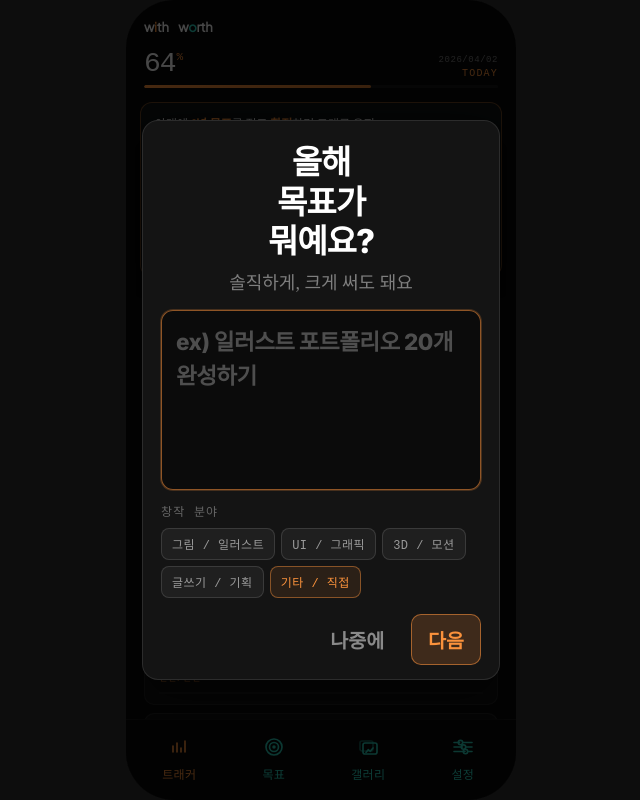
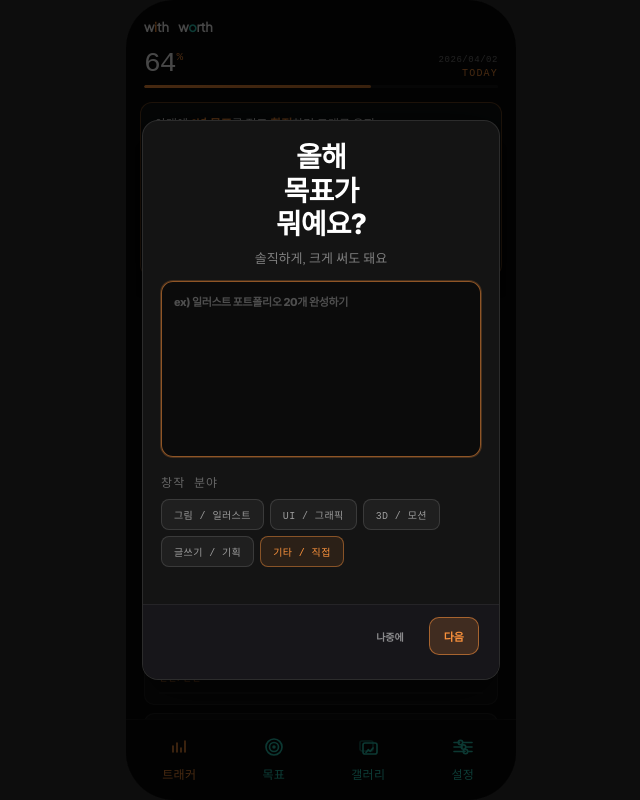
Before and after one commit to ghostrenme-max/DrawingPlanner, a React (Vite) app: page / in a window 1280 px wide. Shown: the whole page, without its empty margins (319-959 px from the left). Built offline with nearby package versions, Linux system fonts and the light colour scheme; a web font is replaced by a local one.

Commit message:
알파버전 ver .03

```diff
--- /dev/null
+++ b/capacitor.config.json
@@ -0,0 +1,5 @@
+{
+  "appId": "com.withworth.app",
+  "appName": "withworth",
+  "webDir": "dist"
+}
--- a/package.json
+++ b/package.json
@@ -10,6 +10,9 @@
     "preview": "vite preview"
   },
   "dependencies": {
+    "@capacitor/android": "^8.3.0",
+    "@capacitor/cli": "^8.3.0",
+    "@capacitor/core": "^8.3.0",
     "@fontsource/dm-mono": "^5.2.7",
     "@fontsource/inter": "^5.2.8",
     "@fontsource/plus-jakarta-sans": "^5.2.8",
--- a/src/GoalScreen.css
+++ b/src/GoalScreen.css
@@ -256,6 +256,7 @@
   font-size: 14px;
   color: rgba(255, 255, 255, 0.32);
   line-height: 1.5;
+  white-space: pre-line;
 }
 
 .goal-text-num {
@@ -720,6 +721,7 @@
   box-sizing: border-box;
   transform: none;
   z-index: 0;
+  overflow: hidden;
 }
 
 .goal-mbar-fill--cascade-idle {
@@ -757,16 +759,17 @@
   }
 }
 
-.goal-mbar-pct {
+/* 채움 상단 — 막대와 함께 상승. 15% 미만 월은 라벨 비렌더, 이상은 채움 overflow로 높이 맞춰질 때까지 잘림 */
+.goal-mbar-fill .goal-mbar-pct {
   position: absolute;
-  bottom: 3px;
   left: 0;
   right: 0;
+  top: 3px;
   text-align: center;
   font-family: 'DM Mono', monospace;
-  font-size: 7px;
-  font-weight: 500;
-  color: rgba(255, 255, 255, 0.4);
+  font-size: 8px;
+  font-weight: 600;
+  color: #0a0a0a;
   line-height: 1;
   pointer-events: none;
   z-index: 1;
--- a/src/GoalScreen.jsx
+++ b/src/GoalScreen.jsx
@@ -21,6 +21,9 @@ import './GoalScreen.css'
 const GOAL_HEADER_BAR_MS = 980
 
 const GOAL_PROGRESS_PERCENT = 33
+
+/** 월 막대 % 라벨: 저장 진행률이 이 값 미만이면 비렌더(애니 중엔 채움 overflow로 잘림 해제와 맞춤) */
+const GOAL_MBAR_PCT_SHOW_MIN = 15
 
 /** 12개월 막대 연쇄: 진행률별 duration (100%→600ms …) */
 function getBarDurationMs(progress) {
@@ -614,9 +617,12 @@ export default function GoalScreen({
                         ['--cascade-duration']: `${barMs}ms`,
                         ['--cascade-delay']: `${cascadeDelay}ms`,
                       }}
-                    />
+                    >
+                      {pctLive >= GOAL_MBAR_PCT_SHOW_MIN ? (
+                        <span className="goal-mbar-pct">{pctLive}%</span>
+                      ) : null}
+                    </div>
                   ) : null}
-                  {pctLive > 0 ? <span className="goal-mbar-pct">{pctLive}%</span> : null}
                 </div>
                 <span className="goal-mbar-lbl">
                   {t.common.monthSuffix ? `${m}${t.common.monthSuffix}` : `${m}`}
--- a/src/OnboardingScreen.css
+++ b/src/OnboardingScreen.css
@@ -3,10 +3,11 @@
   inset: 0;
   z-index: 600;
   display: flex;
-  align-items: center;
+  align-items: stretch;
   justify-content: center;
-  padding: 20px 16px;
+  padding: max(12px, env(safe-area-inset-top, 0px)) 16px max(12px, env(safe-area-inset-bottom, 0px));
   box-sizing: border-box;
+  min-height: 0;
   background: rgba(0, 0, 0, 0.72);
   -webkit-tap-highlight-color: transparent;
   animation: ob-fade-in 240ms ease-out forwards;
@@ -22,30 +23,92 @@
 }
 
 .ob-dialog {
+  align-self: center;
   width: 100%;
   max-width: 400px;
-  max-height: min(88vh, 560px);
+  height: min(
+    calc(100dvh - 24px - env(safe-area-inset-top, 0px) - env(safe-area-inset-bottom, 0px)),
+    560px
+  );
+  max-height: min(
+    calc(100dvh - 24px - env(safe-area-inset-top, 0px) - env(safe-area-inset-bottom, 0px)),
+    560px
+  );
   display: flex;
   flex-direction: column;
-  padding: 22px 18px 16px;
+  padding: 0;
   border-radius: 16px;
   background: #141414;
   border: 1px solid rgba(255, 255, 255, 0.1);
   box-shadow: 0 20px 48px rgba(0, 0, 0, 0.55);
   box-sizing: border-box;
   min-height: 0;
+  overflow: hidden;
 }
 
 .ob-dialog--step2 {
-  max-height: min(92vh, 680px);
+  max-height: min(
+    calc(100dvh - 24px - env(safe-area-inset-top, 0px) - env(safe-area-inset-bottom, 0px)),
+    680px
+  );
+  height: min(
+    calc(100dvh - 24px - env(safe-area-inset-top, 0px) - env(safe-area-inset-bottom, 0px)),
+    680px
+  );
   position: relative;
+}
+
+.ob-dialog-scroll {
+  flex: 1;
+  min-height: 0;
+  overflow-x: hidden;
+  overflow-y: auto;
+  padding: 20px 18px 16px;
+  -webkit-overflow-scrolling: touch;
+  box-sizing: border-box;
+}
+
+.ob-dialog-scroll--step2 .ob-month-scroll {
+  flex: none;
+  min-height: 0;
+  overflow: visible;
+  margin: 0 -4px 0 0;
+  padding-right: 4px;
+}
+
+.ob-actions--footer {
+  flex-shrink: 0;
+  display: flex;
+  flex-wrap: wrap;
+  align-items: center;
+  justify-content: flex-end;
+  gap: 10px;
+  padding: 12px 20px calc(24px + env(safe-area-inset-bottom, 0px));
+  background: #17161a;
+  border-top: 1px solid rgba(255, 255, 255, 0.06);
+  box-sizing: border-box;
+}
+
+.ob-actions--footer.ob-actions--step2 {
+  flex-direction: column;
+  justify-content: flex-start;
+  align-items: stretch;
+  gap: 8px;
+}
+
+.ob-actions--footer.ob-actions--step2 .ob-start-btn {
+  margin: 0;
+}
+
+.ob-actions--footer.ob-actions--step2 .ob-skip-detail {
+  margin: 0;
 }
 
 .ob-title {
   margin: 0 0 8px;
   font-family: 'Inter', system-ui, sans-serif;
   font-weight: 800;
-  font-size: 33px;
+  font-size: clamp(20px, 5vw, 28px);
   letter-spacing: -0.03em;
   color: #ffffff;
   line-height: 1.2;
@@ -53,8 +116,8 @@
 }
 
 .ob-lead {
-  margin: 0 0 14px;
-  font-size: 18px;
+  margin: 0 0 12px;
+  font-size: 13px;
   line-height: 1.45;
   font-weight: 500;
   color: rgba(255, 255, 255, 0.45);
@@ -62,19 +125,18 @@
 }
 
 .ob-textarea {
-  flex: 1;
-  min-height: 180px;
-  max-height: 300px;
+  min-height: 120px;
+  max-height: 220px;
   width: 100%;
   margin: 0 0 12px;
-  padding: 14px 14px;
+  padding: 12px 12px;
   box-sizing: border-box;
   border-radius: 12px;
   border: 1px solid rgba(255, 255, 255, 0.12);
   background: rgba(0, 0, 0, 0.45);
   color: #ffffff;
   font-family: 'Inter', 'Malgun Gothic', 'Apple SD Gothic Neo', sans-serif;
-  font-size: 27px;
+  font-size: clamp(15px, 4.2vw, 20px);
   font-weight: 700;
   line-height: 1.5;
   letter-spacing: -0.02em;
@@ -84,7 +146,7 @@
 .ob-textarea::placeholder {
   color: rgba(255, 255, 255, 0.28);
   font-weight: 600;
-  font-size: 22.5px;
+  font-size: 11px;
 }
 
 .ob-textarea:focus {
@@ -106,18 +168,18 @@
   display: flex;
   flex-wrap: wrap;
   gap: 6px;
-  margin-bottom: 16px;
+  margin-bottom: 4px;
 }
 
 .ob-field-chip {
   margin: 0;
-  padding: 6px 10px;
+  padding: 7px 12px;
   border-radius: 8px;
   border: 1px solid rgba(255, 255, 255, 0.12);
   background: rgba(255, 255, 255, 0.05);
   color: rgba(255, 255, 255, 0.55);
   font-family: 'DM Mono', monospace;
-  font-size: 12px;
+  font-size: 10px;
   font-weight: 500;
   letter-spacing: 0.04em;
   cursor: pointer;
@@ -144,9 +206,9 @@
 
 .ob-btn {
   font-family: 'Inter', system-ui, sans-serif;
-  font-size: 19.5px;
+  font-size: 11px;
   font-weight: 600;
-  padding: 10px 16px;
+  padding: 10px 14px;
   border-radius: 10px;
   border: 1px solid rgba(255, 255, 255, 0.14);
   background: rgba(255, 255, 255, 0.06);
@@ -159,6 +221,7 @@
   border-color: transparent;
   background: transparent;
   color: rgba(255, 255, 255, 0.5);
+  font-size: 10px;
 }
 
 .ob-btn--primary {
@@ -682,18 +745,35 @@
   line-height: 1.4;
 }
 
-/* 영어·일본어: 긴 문장·단어로 인한 오버플로 완화 (한국어는 기존 타이포 유지) */
+/* 영어·일본어: 긴 문장·단어로 인한 오버플로 완화 */
 .ob-dialog--i18n {
-  padding: 18px 14px 14px;
-  max-height: min(90vh, 600px);
+  max-height: min(
+    calc(100dvh - 24px - env(safe-area-inset-top, 0px) - env(safe-area-inset-bottom, 0px)),
+    600px
+  );
+  height: min(
+    calc(100dvh - 24px - env(safe-area-inset-top, 0px) - env(safe-area-inset-bottom, 0px)),
+    600px
+  );
 }
 
 .ob-dialog--i18n.ob-dialog--step2 {
-  max-height: min(92vh, 720px);
+  max-height: min(
+    calc(100dvh - 24px - env(safe-area-inset-top, 0px) - env(safe-area-inset-bottom, 0px)),
+    720px
+  );
+  height: min(
+    calc(100dvh - 24px - env(safe-area-inset-top, 0px) - env(safe-area-inset-bottom, 0px)),
+    720px
+  );
+}
+
+.ob-dialog--i18n .ob-dialog-scroll {
+  padding: 20px 14px 16px;
 }
 
 .ob-dialog--i18n .ob-title {
-  font-size: clamp(20px, 5.4vw, 26px);
+  font-size: clamp(20px, 5vw, 28px);
   line-height: 1.2;
   margin: 0 0 6px;
   word-break: break-word;
@@ -702,7 +782,7 @@
 }
 
 .ob-dialog--i18n .ob-lead {
-  font-size: 15px;
+  font-size: 13px;
   line-height: 1.4;
   margin: 0 0 10px;
   word-break: break-word;
@@ -710,17 +790,17 @@
 }
 
 .ob-dialog--i18n .ob-textarea {
-  font-size: 17px;
+  font-size: clamp(14px, 3.8vw, 17px);
   font-weight: 650;
   line-height: 1.45;
-  min-height: 120px;
-  max-height: 200px;
+  min-height: 100px;
+  max-height: 180px;
   margin: 0 0 10px;
   padding: 12px 12px;
 }
 
 .ob-dialog--i18n .ob-textarea::placeholder {
-  font-size: 13px;
+  font-size: 11px;
   font-weight: 600;
 }
 
@@ -731,22 +811,31 @@
 
 .ob-dialog--i18n .ob-field-chips {
   gap: 5px;
-  margin-bottom: 12px;
+  margin-bottom: 4px;
 }
 
 .ob-dialog--i18n .ob-field-chip {
-  font-size: 10.5px;
-  padding: 5px 8px;
+  font-size: 10px;
+  padding: 7px 12px;
   letter-spacing: 0.02em;
 }
 
-.ob-dialog--i18n .ob-actions {
+.ob-dialog--i18n .ob-actions--footer {
+  padding-left: 14px;
+  padding-right: 14px;
+}
+
+.ob-dialog--i18n .ob-actions--footer:not(.ob-actions--step2) {
   gap: 8px;
 }
 
 .ob-dialog--i18n .ob-btn {
-  font-size: 15px;
-  padding: 8px 12px;
+  font-size: 11px;
+  padding: 10px 12px;
+}
+
+.ob-dialog--i18n .ob-btn--ghost {
+  font-size: 10px;
 }
 
 .ob-dialog--i18n .ob-confirm-box {
--- a/src/OnboardingScreen.jsx
+++ b/src/OnboardingScreen.jsx
@@ -108,12 +108,12 @@ export default function OnboardingScreen({
         aria-labelledby="ob-title"
         onClick={(e) => e.stopPropagation()}
       >
+        {step === 1 ? (
+          <>
+            <div className="ob-dialog-scroll">
               <h1 id="ob-title" className="ob-title" style={{ whiteSpace: 'pre-line' }}>
                 {t.onboarding.title}
               </h1>
-
-        {step === 1 ? (
-          <>
               <p className="ob-lead" style={{ whiteSpace: 'pre-line' }}>
                 {t.onboarding.subtitle}
               </p>
@@ -123,7 +123,7 @@ export default function OnboardingScreen({
                 value={goalText}
                 onChange={(e) => setGoalText(e.target.value)}
                 placeholder={t.onboarding.placeholder}
-              rows={6}
+                rows={5}
                 aria-label={t.onboarding.goalInputAria}
               />
               <p className="ob-field-label">{t.onboarding.fieldLabel}</p>
@@ -147,7 +147,8 @@ export default function OnboardingScreen({
                   )
                 })}
               </div>
-            <div className="ob-actions">
+            </div>
+            <div className="ob-actions ob-actions--footer">
               <button type="button" className="ob-btn ob-btn--ghost" onClick={() => onDismiss?.()}>
                 {t.onboarding.later}
               </button>
@@ -158,6 +159,10 @@ export default function OnboardingScreen({
           </>
         ) : (
           <>
+            <div className="ob-dialog-scroll ob-dialog-scroll--step2">
+              <h1 id="ob-title" className="ob-title" style={{ whiteSpace: 'pre-line' }}>
+                {t.onboarding.title}
+              </h1>
             <div className="ob-confirm-box">
               <p className="ob-confirm-label">{t.onboarding.yearGoalBox}</p>
               <p className="ob-confirm-text">{goalText.trim() || '—'}</p>
@@ -221,12 +226,15 @@ export default function OnboardingScreen({
                 )
               })}
             </div>
+            </div>
+            <div className="ob-actions ob-actions--footer ob-actions--step2">
               <button type="button" className="ob-start-btn" onClick={handleStart}>
                 {t.onboarding.startBtn}
               </button>
               <button type="button" className="ob-skip-detail" onClick={handleSkipDetail}>
                 {t.onboarding.skipBtn}
               </button>
+            </div>
 
             {showEditModal ? (
               <div
--- a/src/locales/en.js
+++ b/src/locales/en.js
@@ -84,7 +84,7 @@ export const en = {
     scopeDayMonth: 'Day · month',
     scopeYear: 'Year',
     unset: 'No goal set',
-    hintYearFromSettings: 'Enter this horizon’s goal in Settings → GOALS · YEAR.',
+    hintYearFromSettings: 'Settings → GOALS · YEAR\nEnter this horizon’s goal.',
     periodToolbarYear: '{label} · {n}yr',
     periodToolbarDm: '{label} view',
     monthGoalTitle: 'Month {n} goal',
--- a/src/locales/ja.js
+++ b/src/locales/ja.js
@@ -84,7 +84,7 @@ export const ja = {
     scopeDayMonth: '日 · 月',
     scopeYear: '年',
     unset: '目標未設定',
-    hintYearFromSettings: '設定の GOALS · YEAR でこの期間の目標を入力してください。',
+    hintYearFromSettings: '設定の GOALS · YEAR\nでこの期間の目標を入力してください。',
     periodToolbarYear: '{label} · {n}年',
     periodToolbarDm: '{label} 単位',
     monthGoalTitle: '{n}月の目標',
--- a/src/locales/ko.js
+++ b/src/locales/ko.js
@@ -84,7 +84,7 @@ export const ko = {
     scopeDayMonth: '일 · 월',
     scopeYear: '연도',
     unset: '목표 미정',
-    hintYearFromSettings: '설정의 GOALS · YEAR에서 이 기간의 목표를 입력해 주세요.',
+    hintYearFromSettings: '설정의 GOALS · YEAR에서\n이 기간의 목표를 입력해 주세요.',
     periodToolbarYear: '{label} · {n}년',
     periodToolbarDm: '{label} 단위',
     monthGoalTitle: '{n}월 목표',
```
Also changed, not shown: 54 other files (tests, documents, lock files or other folders). Lines whose indentation alone changed are shown as unchanged.
